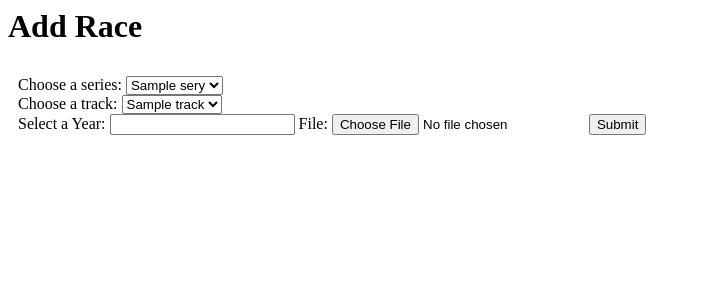
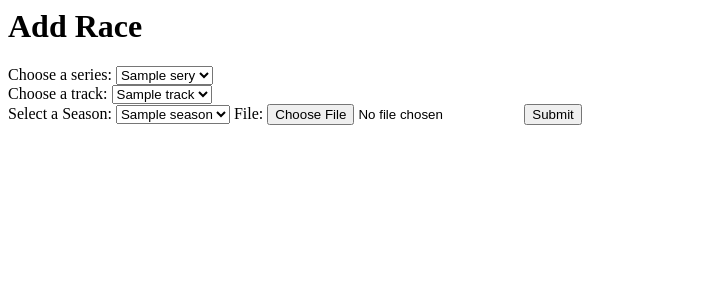
Before and after one commit to FK76exe/NR2003-stats-generator, a Flask app: template src/templates/add_race.html in a window 1280 px wide. Shown: the top 300 px of the page, without its empty margins (0-701 px from the left). Run offline with Flask 3, Linux system fonts and the light colour scheme; the template is opened without the code that fills it: most values are stand-ins (such as "Sample title", 1, 10 or a date in 2020).

Commit message:
feature for constraining season's option for only selected series

```diff
--- a/src/report.py
+++ b/src/report.py
@@ -1,3 +1,5 @@
+# TODO look into macros(https://jinja.palletsprojects.com/en/3.0.x/templates/#macros) and splitting up code
+
 from flask import Flask, render_template, request
 from markupsafe import escape
 import file_scraper
@@ -23,11 +25,22 @@ def hello_world():
 
     return render_template('home.html', season_year_dict=season_year_dict)
 
-@app.route("/add-race", methods=['GET', 'POST'])
+@app.route("/seasons/<series_id>")
+def get_seasons_by_series(series_id):
+    """Get all seasons linked to `series_id`"""
+    with sqlite3.connect(DATABASE_NAME) as con:
+        cursor = con.cursor()
+        query = f"SELECT id, season_num FROM seasons WHERE series_id = {series_id}"
+        cursor.execute(query)
+        data = cursor.fetchall()
+        return data
+
+@app.route("/add-race/", methods=['GET', 'POST'])
 def add_race():
     # get all series and tracks
     series = []
     tracks = []
+    seasons = [2]
     with sqlite3.connect(DATABASE_NAME) as con:
         cursor = con.cursor()
         cursor.execute(f"SELECT * FROM series ORDER BY name")
@@ -35,11 +48,16 @@ def add_race():
         cursor.execute(f"SELECT * FROM tracks ORDER BY track_name")
         tracks = cursor.fetchall()
 
+        if len(series) > 0:
+            cursor.execute(f"SELECT id, season_num FROM seasons WHERE series_id = {series[0][0]}")
+            seasons = cursor.fetchall()
+
     # if GET -> present form
     if request.method == 'GET':
-        return render_template('add_race.html', tracks=tracks, series=series)
+        return render_template('add_race.html', tracks=tracks, series=series, seasons=seasons)
+
     # if POST -> add race data
-    race_series, race_year, race_track = request.form['series'], request.form['year'], request.form['tracks']
+    race_track, race_season = request.form['tracks'], request.form['seasons']
     race_file = request.files['file']
     processed = file_scraper.scrape_race_results(race_file.read().decode("windows-1252"))
 
@@ -47,7 +65,7 @@ def add_race():
 
     with sqlite3.connect(DATABASE_NAME) as con:
         cursor = con.cursor()
-        cursor.execute(f"INSERT INTO races (series, year, race_file, track_id) VALUES ({int(race_series)}, {int(race_year)}, '{race_file.filename}', {int(race_track)})")
+        cursor.execute(f"INSERT INTO races (season_id, race_file, track_id) VALUES ({int(race_season)}, '{race_file.filename}', {int(race_track)})")
 
         # create drivers if they don't exist
         cursor.executemany(f"INSERT OR IGNORE INTO drivers (game_id) VALUES (?)", drivers)
--- a/src/templates/add_race.html
+++ b/src/templates/add_race.html
@@ -1,7 +1,7 @@
 <html>
     <head>
         <title>Add Race</title>
-        <link rel="stylesheet" href="styles.css">
+        <!-- <link rel="stylesheet" href="styles.css"> -->
     </head>
     <body>
         <h1>Add Race</h1>
@@ -9,7 +9,7 @@
         <form action="/add-race" method="post" enctype="multipart/form-data">
 
             <label for="series">Choose a series:</label>
-            <select id="series" name="series" required>
+            <select id="series" name="series" required onchange="UpdateSeasonOptions(this.value)">
                 {% for s in series %}
                     <option value="{{s[0]}}">{{s[1]}}</option>
                 {% endfor %}
@@ -24,8 +24,12 @@
             </select>
             <br>
 
-            <label for="year">Select a Year:</label>
-            <input type="number" id="year" name="year" required>
+            <label for="seasons">Select a Season:</label>
+            <select id="seasons" name="seasons" required>
+                {% for season in seasons %}
+                    <option value="{{season[0]}}">{{season[1]}}</option>
+                {% endfor %}
+            </select>
 
             <label for="file">File:</label>
             <input type="file" id="file" name="file" required >
@@ -34,3 +38,30 @@
         </form>
     </body>
 </html>
+
+<script>
+    function UpdateSeasonOptions(series) {
+        season_options = []
+        fetch("/seasons/"+series).then(
+            function(data) {
+                return data.json()
+            }
+        ).then(
+            function(season_list) {
+                // create new option elements
+                for (i = 0; i < season_list.length; i++) {
+                    option = document.createElement('option')
+                    option.value = season_list[i][0]
+                    option.text = season_list[i][1]
+                    season_options.push(option)
+                }
+
+                // replace current options with updated options
+                document.getElementById('seasons').replaceChildren(...season_options)
+                // huh? read https://www.freecodecamp.org/news/three-dots-operator-in-javascript/
+            }
+        )
+
+
+    }
+</script>
```
Also changed, not shown: 1 other file.
